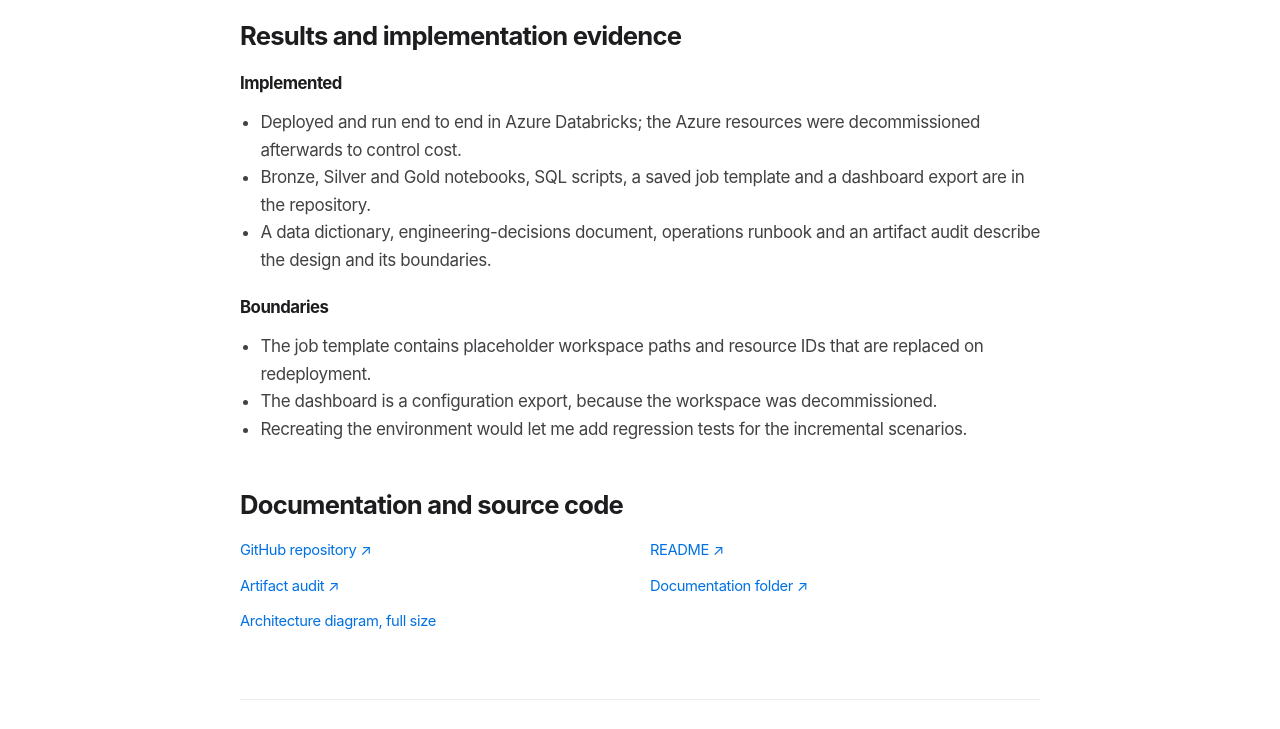
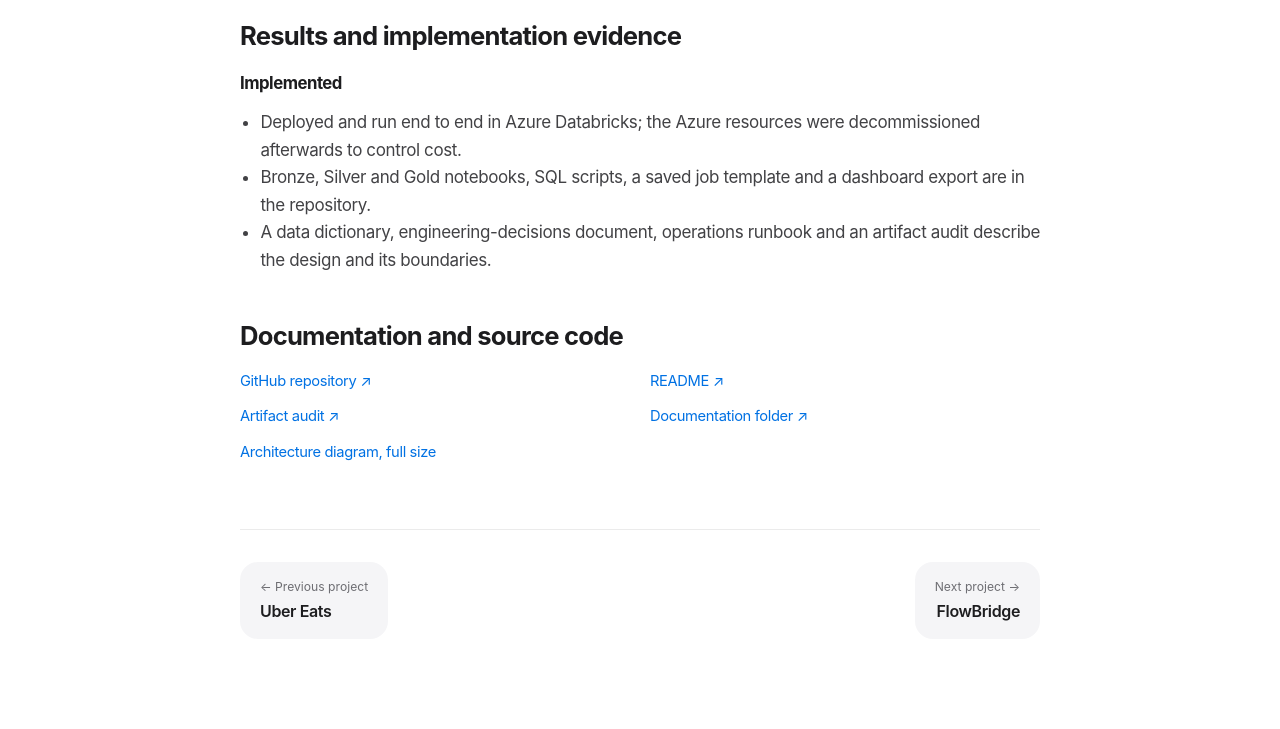
Before and after one commit to viradidi/viradidi.github.io, a plain HTML site: page projects/novacart/index.html in a window 1280 px wide. Shown: the part 2815-3544 px from the top of the page. Drawn offline with Linux system fonts and the light colour scheme.

Commit message:
docs: remove project boundaries section

```diff
--- a/projects/novacart/index.html
+++ b/projects/novacart/index.html
@@ -45,7 +45,7 @@
 <section id="decisions"><h2>Engineering decisions</h2><ul><li>Watermarks reduce unnecessary reads. Their correctness depends on timestamp quality, ties, late updates and when checkpoints advance.</li><li>Delta MERGE keeps current-state tables correct when source rows change, given stable keys and deterministic transformations.</li><li>SCD Type 2 keeps order history, at the cost of more storage and transformation complexity.</li><li>Gold refreshes only the categories affected by a change. Reconciling against a full recomputation is the validation method.</li></ul></section>
 <section id="reliability"><h2>Reliability, testing and data quality</h2><p>Quality handling is part of the Silver step. A validation plan lists acceptance criteria and test scenarios. A GitHub Actions workflow packages the release and validates notebook JSON, configuration, the diagrams and README links, which is repository validation. The transformation logic itself was verified by running the pipeline end to end in Azure Databricks.</p></section>
 <section id="deployment"><h2>Deployment and operations</h2><p>I deployed this project and ran it end to end in Azure Databricks. The Azure resources were decommissioned afterwards to control cost, which does not change the implementation or its completed run. The repository keeps the notebooks, SQL scripts, a saved job template, a dashboard export and a deployment guide for recreating the environment, plus an operations runbook, a data dictionary, an engineering-decisions document and an artifact audit.</p></section>
-<section id="evidence"><h2>Results and implementation evidence</h2><h3>Implemented</h3><ul><li>Deployed and run end to end in Azure Databricks; the Azure resources were decommissioned afterwards to control cost.</li><li>Bronze, Silver and Gold notebooks, SQL scripts, a saved job template and a dashboard export are in the repository.</li><li>A data dictionary, engineering-decisions document, operations runbook and an artifact audit describe the design and its boundaries.</li></ul><h3>Boundaries</h3><ul><li>The job template contains placeholder workspace paths and resource IDs that are replaced on redeployment.</li><li>The dashboard is a configuration export, because the workspace was decommissioned.</li><li>Recreating the environment would let me add regression tests for the incremental scenarios.</li></ul></section>
+<section id="evidence"><h2>Results and implementation evidence</h2><h3>Implemented</h3><ul><li>Deployed and run end to end in Azure Databricks; the Azure resources were decommissioned afterwards to control cost.</li><li>Bronze, Silver and Gold notebooks, SQL scripts, a saved job template and a dashboard export are in the repository.</li><li>A data dictionary, engineering-decisions document, operations runbook and an artifact audit describe the design and its boundaries.</li></ul></section>
 <section id="docs"><h2>Documentation and source code</h2><ul class="doc-links"><li><a href="https://github.com/viradidi/1NOVACART-CASE-STUDY" target="_blank" rel="noopener noreferrer">GitHub repository<span class="vh"> (opens in a new tab)</span> &#8599;</a></li><li><a href="https://github.com/viradidi/1NOVACART-CASE-STUDY#readme" target="_blank" rel="noopener noreferrer">README<span class="vh"> (opens in a new tab)</span> &#8599;</a></li><li><a href="https://github.com/viradidi/1NOVACART-CASE-STUDY/blob/main/docs/ARTIFACT_AUDIT.md" target="_blank" rel="noopener noreferrer">Artifact audit<span class="vh"> (opens in a new tab)</span> &#8599;</a></li><li><a href="https://github.com/viradidi/1NOVACART-CASE-STUDY/tree/main/docs" target="_blank" rel="noopener noreferrer">Documentation folder<span class="vh"> (opens in a new tab)</span> &#8599;</a></li><li><a href="/assets/architecture/novacart-overview.svg" target="_blank" rel="noopener noreferrer">Architecture diagram, full size<span class="vh"> (opens in a new tab)</span></a></li></ul></section>
 <nav class="case-pager" aria-label="Project navigation"><a class="case-pager-link" href="/projects/uber-eats/"><span class="case-pager-label">&larr; Previous project</span><span class="case-pager-title">Uber Eats</span></a><a class="case-pager-link case-pager-next" href="/projects/flowbridge/"><span class="case-pager-label">Next project &rarr;</span><span class="case-pager-title">FlowBridge</span></a></nav>
 </article>
```
